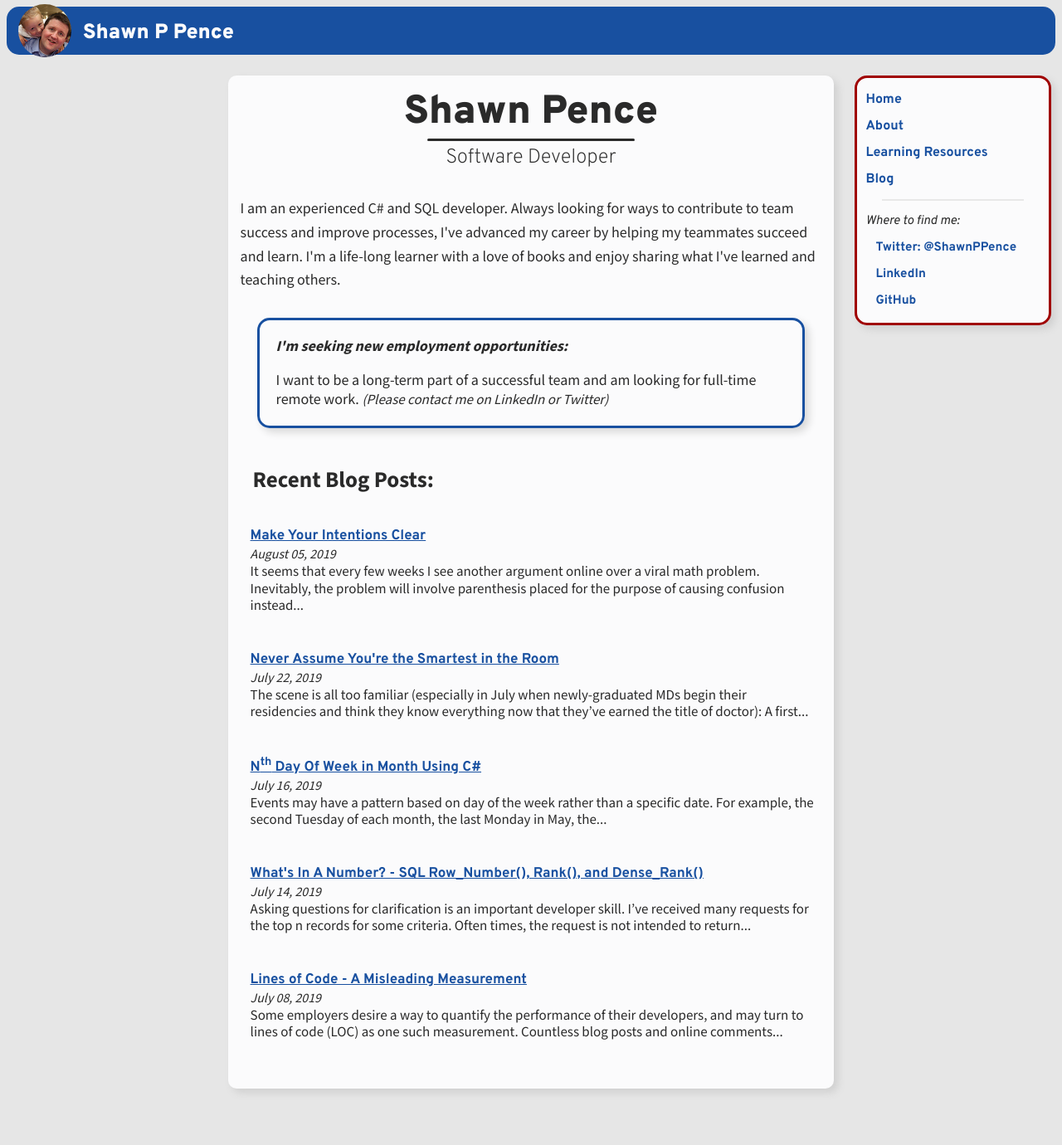
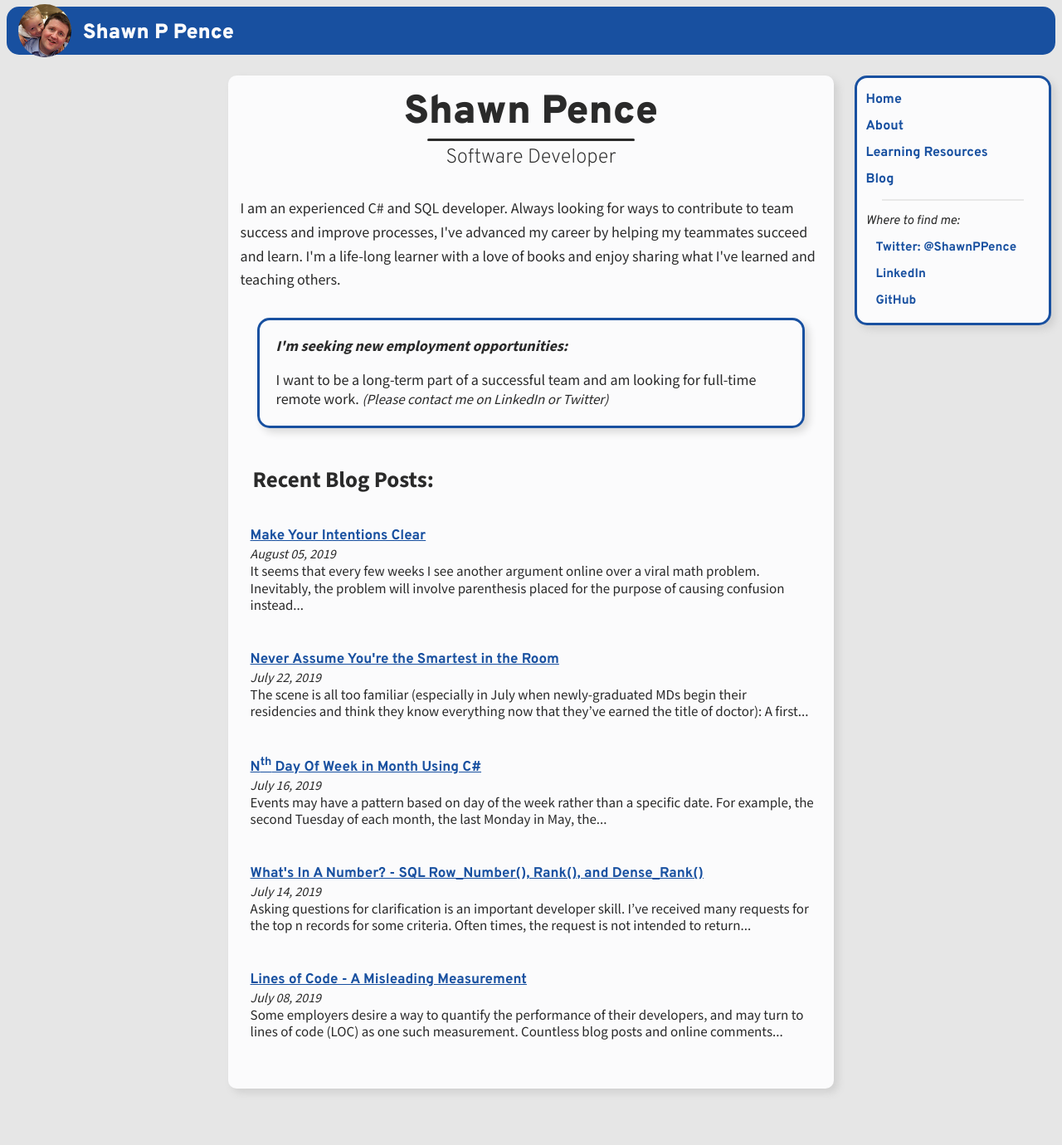
Before and after one commit to ShawnPence/shawnpence.github.io, a Jekyll site: the page built from index.html, in a window 1280 px wide. Shown: the whole page at 83% size. Built offline with Jekyll 4.4.1, drawn with Linux system fonts in a browser that asks for light colours.

Commit message:
color change

```diff
--- a/css/main.css
+++ b/css/main.css
@@ -322,7 +322,7 @@ p{
     border: 3px solid #1850a0;
 }
 nav.shadowbox {
-    border: 3px solid #a00000;
+    border: 3px solid #1850a0;
 }
 
 @media print {
```
